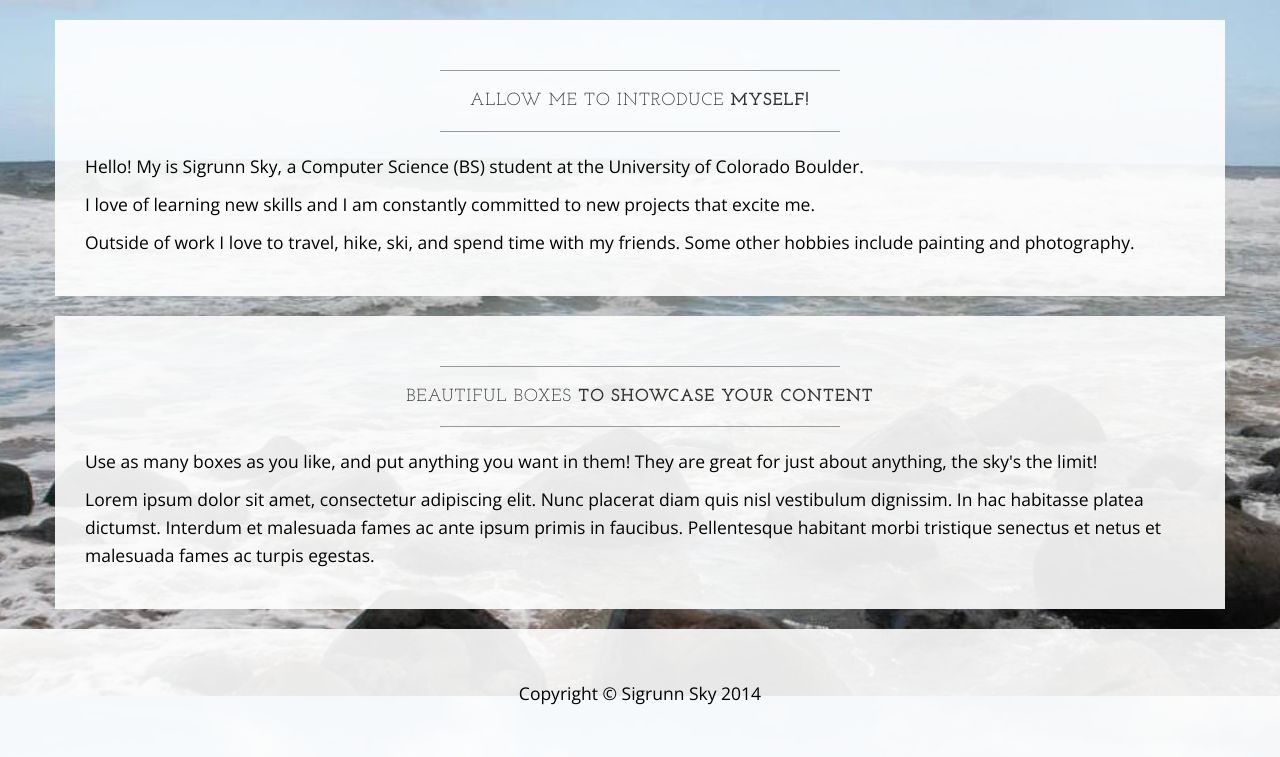
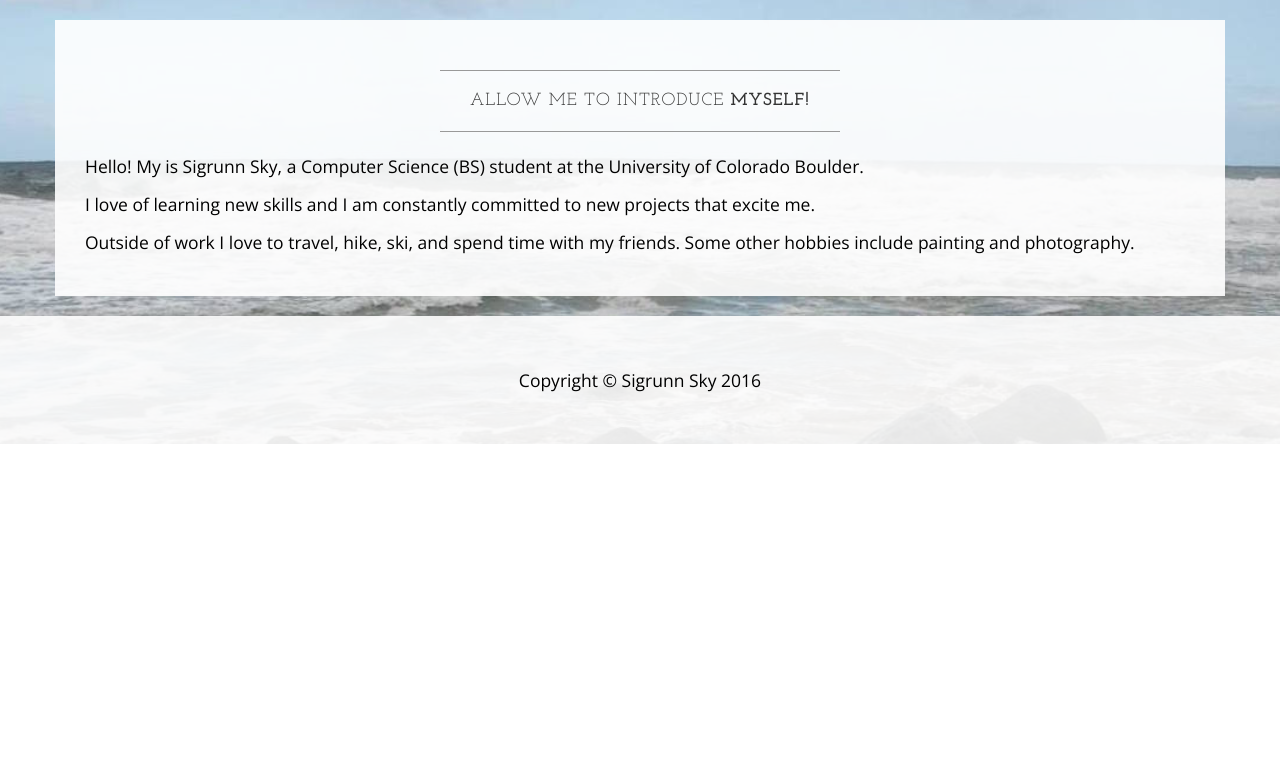
Before and after one commit to sigrunnsky/sigrunnsky.github.io, a plain HTML site: page index.html in a window 1280 px wide. Shown: the part 904-1661 px from the top of the page. After the commit the page ends 1348 px from the top, so only its background shows below. Drawn offline with nearby package versions, Linux system fonts and the light colour scheme.

Commit message:
homepage

```diff
--- a/index.html
+++ b/index.html
@@ -130,7 +130,7 @@
             </div>
         </div>
 
-        <div class="row">
+        <!-- <div class="row">
             <div class="box">
                 <div class="col-lg-12">
                     <hr>
@@ -142,7 +142,7 @@
                     <p>Lorem ipsum dolor sit amet, consectetur adipiscing elit. Nunc placerat diam quis nisl vestibulum dignissim. In hac habitasse platea dictumst. Interdum et malesuada fames ac ante ipsum primis in faucibus. Pellentesque habitant morbi tristique senectus et netus et malesuada fames ac turpis egestas.</p>
                 </div>
             </div>
-        </div>
+        </div> -->
 
     </div>
     <!-- /.container -->
@@ -151,7 +151,7 @@
         <div class="container">
             <div class="row">
                 <div class="col-lg-12 text-center">
-                    <p>Copyright &copy; Sigrunn Sky 2014</p>
+                    <p>Copyright &copy; Sigrunn Sky 2016</p>
                 </div>
             </div>
         </div>
```
